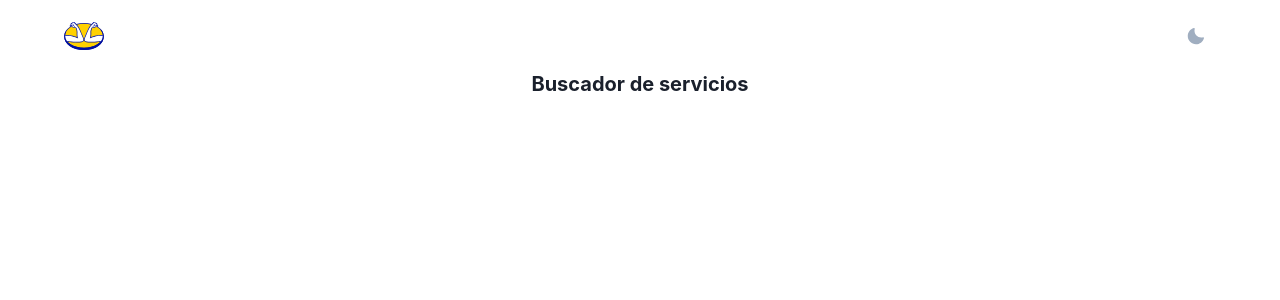
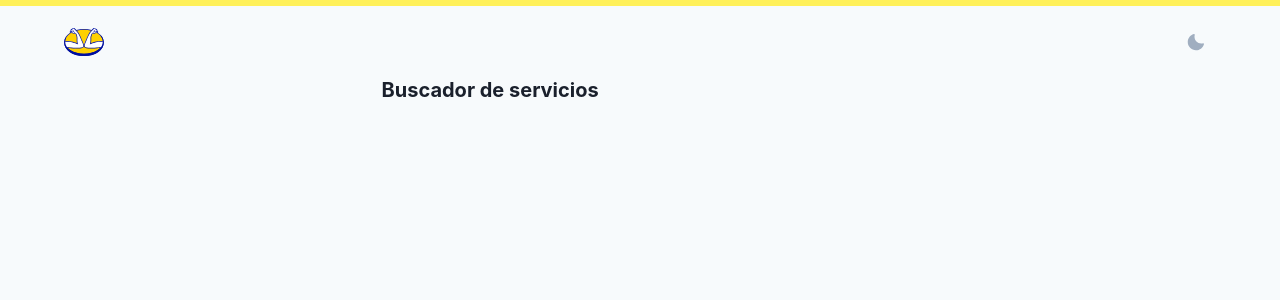
Before and after one commit to davidhfabian/challenge-devtools, a React (Create React App) app in the folder client/: page / in a window 1280 px wide. Shown: the top 300 px of the page. Built offline with nearby package versions, Linux system fonts and the light colour scheme.

Commit message:
refactor(client-layout): implement layout for home page

```diff
--- a/client/src/components/Layout/Layout.tsx
+++ b/client/src/components/Layout/Layout.tsx
@@ -1,19 +1,19 @@
 import React, { FC } from 'react'
-import { Flex } from '@chakra-ui/react'
+import { Box, Container, Flex, useColorModeValue } from '@chakra-ui/react'
 import { Header } from 'components/Header'
 
-interface OwnProps {
-  title?: string
-}
+export const Layout: FC = ({ children }) => {
+  const bgColor = useColorModeValue('gray.50', 'gray.800') // 'gray.900'
 
-type Props = OwnProps
-
-export const Layout: FC<Props> = ({ title = '', children }) => {
   return (
-    <Flex direction='column' align='center' maxW={{ xl: '1200px' }} m='0 auto'>
-      <Header title={title} />
-      {children}
-      {/** <Footer /> */}
-    </Flex>
+    <Box borderTop='6px solid' borderTopColor='#FFF059' bgColor={bgColor}>
+      <Flex direction='column' maxW={{ xl: '1200px' }} m='0 auto'>
+        <Header />
+        <Container as='section' h={2000}>
+          {children}
+        </Container>
+        {/** <Footer /> */}
+      </Flex>
+    </Box>
   )
 }
```
